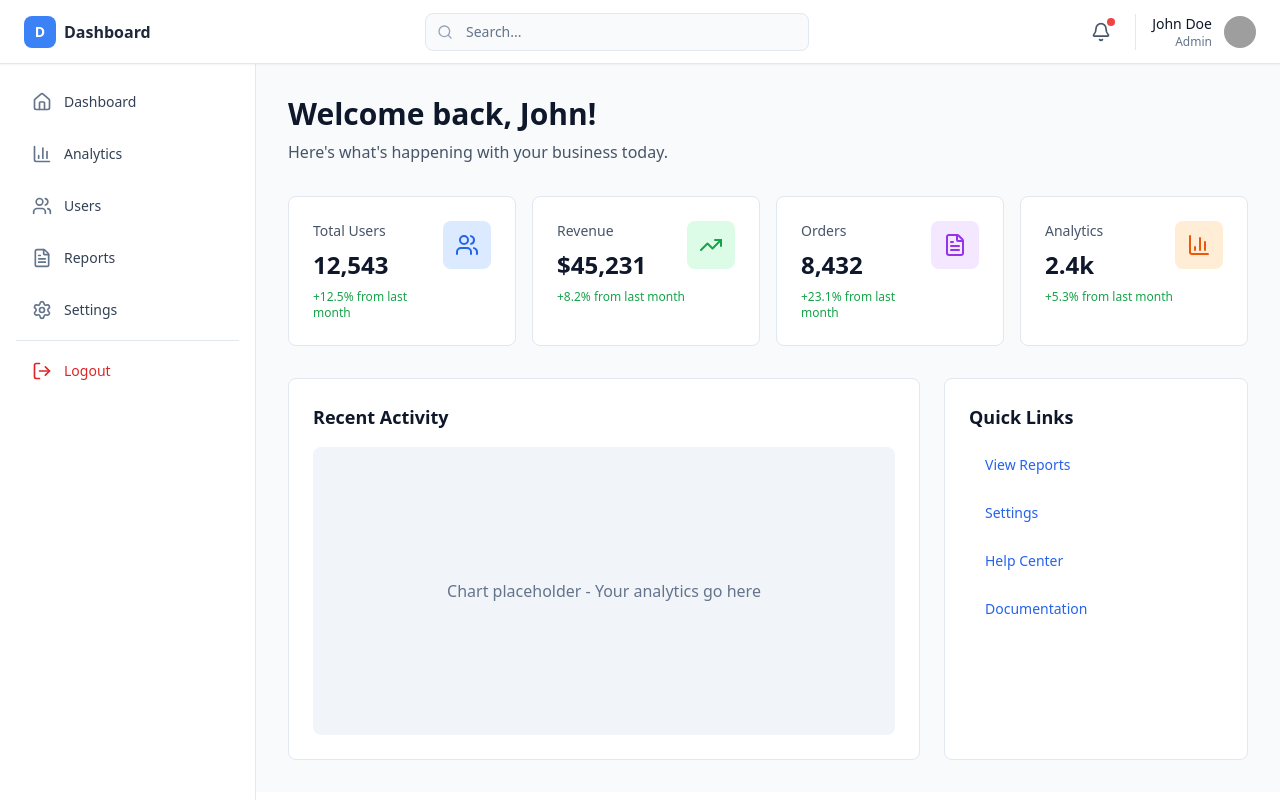
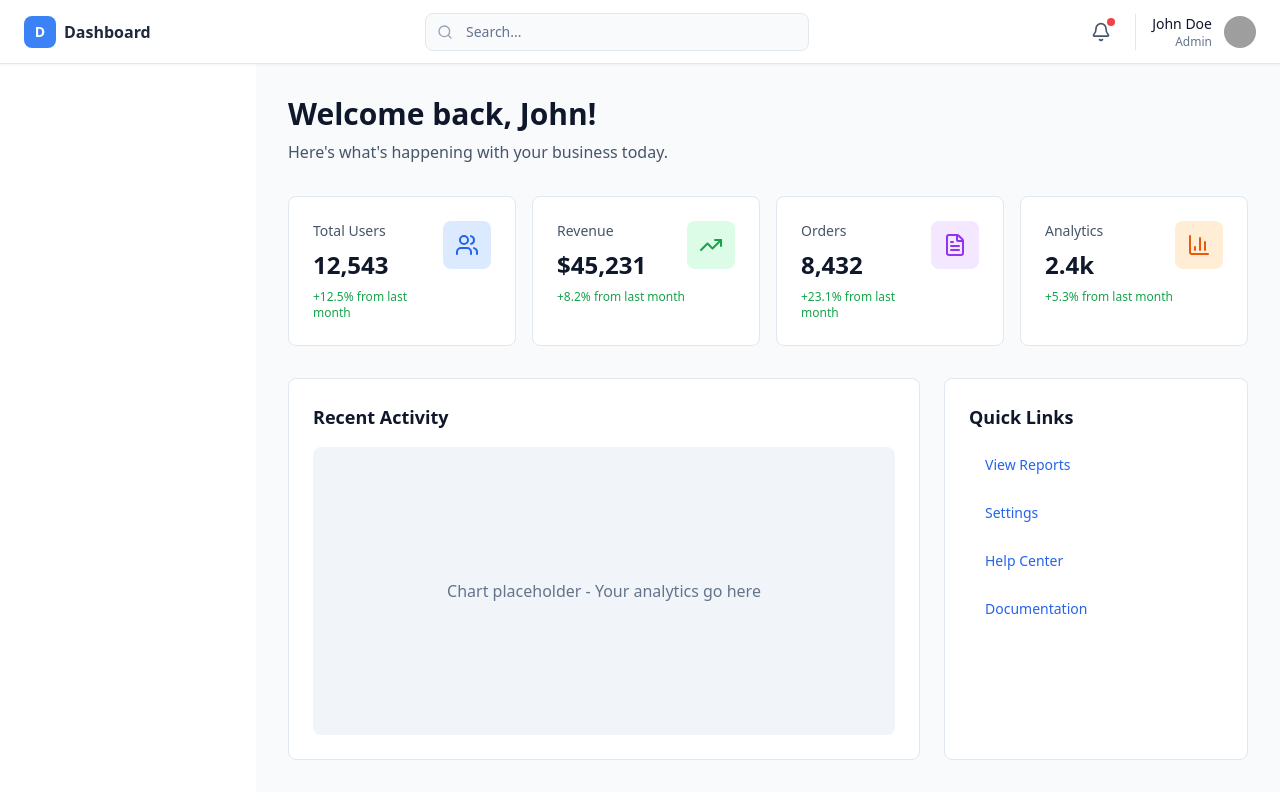
Before and after one commit to scidentai2023/c2c-match-design, a Next.js app: page / in a window 1280 px wide. Built offline with nearby package versions, Linux system fonts and the light colour scheme; grey boxes are pictures that could not be loaded.

Commit message:
feat: enhance sidebar transition with inline styles and suppress hydration warning

```diff
--- a/components/Sidebar.tsx
+++ b/components/Sidebar.tsx
@@ -26,9 +26,11 @@ export default function Sidebar({ isOpen, setIsOpen }: { isOpen: boolean; setIsO
 
       {/* Sidebar */}
       <aside
-        className={`fixed left-0 top-16 z-30 h-[calc(100vh-64px)] w-64 bg-white border-r border-slate-200 transition-transform duration-300 overflow-y-auto md:translate-x-0 ${
-          isOpen ? 'translate-x-0' : '-translate-x-full'
-        }`}
+        className="fixed left-0 top-16 z-30 h-[calc(100vh-64px)] w-64 bg-white border-r border-slate-200 transition-transform duration-300 overflow-y-auto md:translate-x-0"
+        style={{
+          transform: isOpen ? 'translateX(0)' : 'translateX(-100%)',
+        }}
+        suppressHydrationWarning
       >
         <nav className="space-y-2 p-4">
           {menuItems.map((item) => (
```
